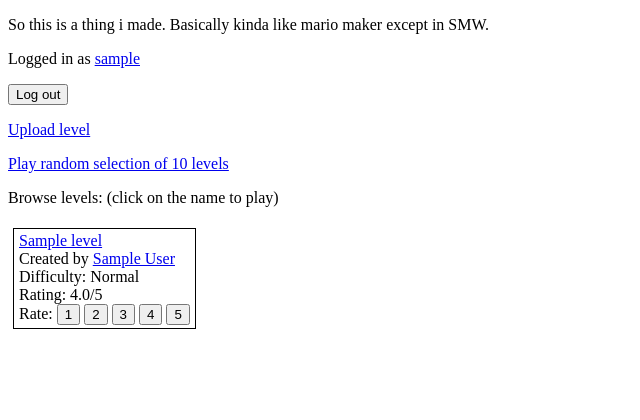
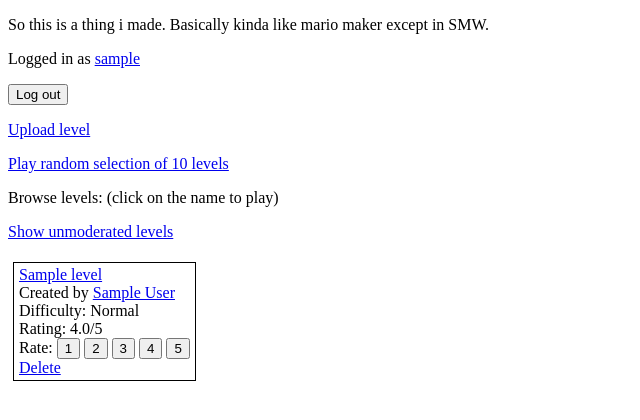
Before and after one commit to randomdude999/smw-maker, a PHP site: page / in a window 1280 px wide. Shown: the top 420 px of the page, without its empty margins (0-640 px from the left). Run offline with PHP 8.4, Linux system fonts and the light colour scheme; the visitor is signed in with stand-in values (Sample User, id 1); tables that the repository leaves empty hold one stand-in row (values such as "Sample post").

Commit message:
moderation system online yes

```diff
--- a/webserver/common_includes.php
+++ b/webserver/common_includes.php
@@ -22,6 +22,10 @@ function is_logged_in() {
 	return get($_SESSION["logged_in"], FALSE);
 }
 
+function is_admin() {
+    return get($_SESSION["is_admin"], FALSE);
+}
+
 function sql_prepared_exec($mysqli, $query, $types, ...$args) {
 	$stmt = $mysqli->prepare($query);
 	if($stmt === FALSE) return NULL;
--- a/webserver/index.php
+++ b/webserver/index.php
@@ -26,10 +26,34 @@ session_start();
 <?php else: ?>
     <p><a href='login.php'>Log in</a></p>
 <?php endif; ?>
+    <?php if (isset($_GET["show_waiting"])): ?>
+      <a href="play.php?unverified">Play random selection of 10 levels (including unmoderated ones!)</a>
+    <?php else: ?>
       <a href="play.php">Play random selection of 10 levels</a>
+    <?php endif; ?>
     <p>Browse levels: (click on the name to play)</p>
 <?php
 
+if(isset($_GET["show_waiting"])) {
+  echo "<p><a href='index.php'>Hide unmoderated levels</a></p>";
+  $get_display_level_data_query = "
+  SELECT levels.id,
+         levels.name,
+         levels.difficulty,
+         levels.verified,
+         users.name AS author,
+         users.smwc_id AS author_id,
+         AVG(rating) AS avg_rating,
+         COUNT(rating) AS rating_count
+    FROM levels
+         LEFT JOIN
+         ratings ON levels.id = ratings.levelId
+         LEFT JOIN
+         users ON levels.author = users.id
+   GROUP BY levels.id;
+  ";
+} else {
+  echo "<p><a href='index.php?show_waiting'>Show unmoderated levels</a></p>";
   $get_display_level_data_query = "
   SELECT levels.id,
          levels.name,
@@ -43,8 +67,10 @@ SELECT levels.id,
          ratings ON levels.id = ratings.levelId
          LEFT JOIN
          users ON levels.author = users.id
+      WHERE levels.verified = 1
    GROUP BY levels.id;
   ";
+}
 $difficulties = [
     "Easy",
     "Normal",
@@ -78,6 +104,12 @@ foreach($res as $row): ?>
           <input type="submit" name="rating" value="5">
       </form>
     <?php endif; ?>
+    <?php if(isset($_GET["show_waiting"]) && is_admin() && $row["verified"] == 0): ?>
+      <a href="verify.php?id=<?= $row['id'] ?>&action=accept">Accept</a> |
+      <a href="verify.php?id=<?= $row['id'] ?>&action=delete">Reject</a>
+    <?php elseif(is_admin()): ?>
+      <a href="verify.php?id=<?= $row['id'] ?>&action=delete">Delete</a>
+    <?php endif; ?>
     </div>
 <?php endforeach; ?>
 </body>
--- a/webserver/upload_.php
+++ b/webserver/upload_.php
@@ -66,7 +66,7 @@ if($_SERVER["REQUEST_METHOD"] === "POST") {
 		}
 	}
 	if(NULL === sql_prepared_exec($mysqli,
-		"INSERT INTO levels (name, author, difficulty, verified) VALUES (?, ?, ?, 0)",
+		"INSERT INTO levels (name, author, difficulty) VALUES (?, ?, ?)",
 		"sii", $level_name, $_SESSION["user_id"], $difficulty))
 		die("MySQL error: ".htmlspecialchars($mysqli->error));
 	$id = $mysqli->insert_id;
```
Also changed, not shown: db_schema.sql (+5 -3 lines), webserver/login_.php (+7 -2 lines), webserver/play.php (+20 -9 lines), webserver/verify.php (added, +29 -0 lines). Lines whose indentation alone changed are shown as unchanged.
